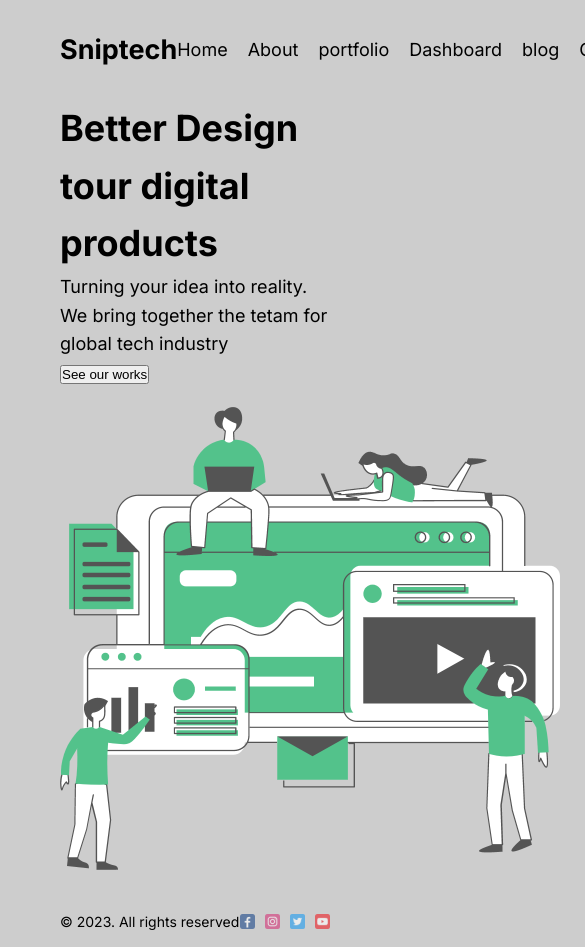
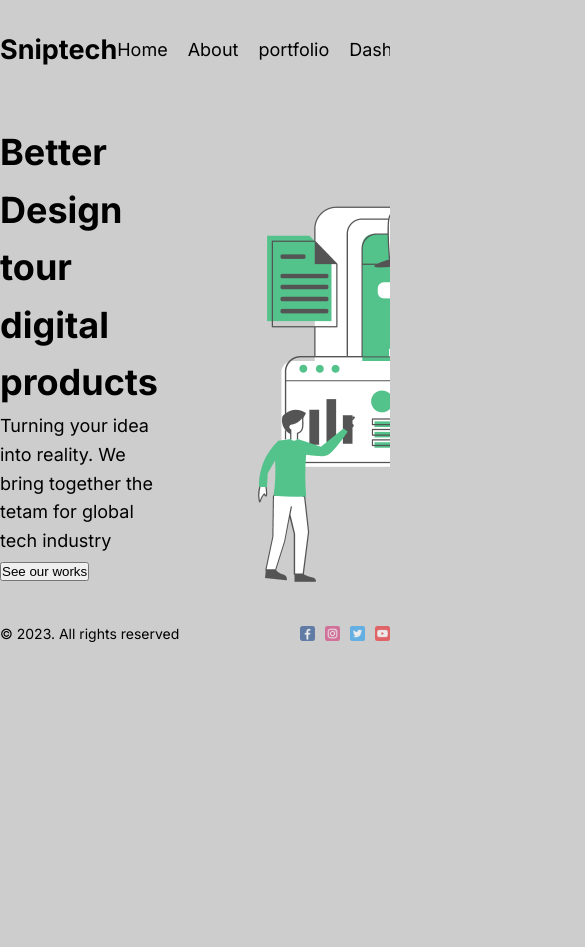
Before and after one commit to ngaridennis33/sniptech, a Next.js app: page / in a window 390 px wide. Shown: the top 947 px of the page, 585 px wide, since content can reach past the window. After the commit the page ends 844 px from the top, so only its background shows below. Built offline with nearby package versions, Linux system fonts and the light colour scheme.

Commit message:
Updated the login page For mobile devices of a max-width of 600px

```diff
--- a/src/app/dashboard/page.module.css
+++ b/src/app/dashboard/page.module.css
@@ -3,9 +3,13 @@
     width: 100%;
     display: flex;
 }
-* > .container {
-margin-bottom: 10px;
+@media only screen and (max-width:600px){
+    .wrapper {
+        width: 100%;
+        overflow-y: hidden;
+    }
 }
+
 .container{
     height: 70vh;
     background-color: #ffff;
@@ -17,6 +21,15 @@ margin-bottom: 10px;
     margin: 0 auto;
     padding: 50px;
     border-radius: 10px;
+}
+@media only screen and (max-width:600px){
+    .container {
+        width: 100%;
+        margin: 0;
+        height: 100%;
+        border-radius: 0px;
+        gap: 20px;
+    }
 }
 
 .header{
@@ -33,37 +46,79 @@ margin-bottom: 10px;
     flex-direction: column;
     justify-content: center;
     align-items: start;
+    gap: 20px;
 }
 
+.inputCont{
+    position: relative;
+    width: 100%;
+    height: 50px;
+    border-radius: 5px;
+
+
+}
 .input{
     border: none;
     width: 100%;
     height:50px;
     outline: none;
-    background: rgb(108, 105, 105);
+    border: 1px solid rgb(192, 192, 192);
+    padding-left: 10px;
+    margin-bottom: 10px;
     border-radius: 5px;
-    border: 1px solid rgb(192, 192, 192);
-    padding: 10px;
-    margin-bottom: 10px;
+    font-size: 14px;
+
 }
 .input:focus{
     border: 2px solid rgb(20, 57, 193);
+    transition: all ease;
 }
+
+.inputLabel{
+    position: absolute;
+    bottom: 0;
+    left: 0;
+    width: 100%;
+    pointer-events: none;
+}
+
+.inputLabelName{
+    position: absolute;
+    bottom: 10px;
+    left: 0px;
+    transition: all .3s ease;
+    padding-left: 10px;
+    color: grey;
+    font-size: 18px;
+
+}
+
+.input:focus + .inputLabel .inputLabelName,
+.input:valid + .inputLabel .inputLabelName{
+    transform: translateY(-80%);
+    font-size: 14px;
+    font-weight:700;
+    color: blue;
+    background-color: #ffff;
+    padding: 5px;
+    left: 5px;
+}
+
 
 .button{
     margin-top: 10px;
     padding: 10px;
     width: 100%;
     border: none;
-    background-color: green;
+    background-color: rgb(3, 128, 3);
     color: #ffff;
     font-size: 1rem;
     border-radius: 5px;
     cursor: pointer;
 }
 .button:hover{
-    background-color: rgb(3, 174, 3);
-    transition: ease;
+    background-color: rgb(3, 144, 3);
+    transition: all .3s ease;
 }
 
 .register{
@@ -104,3 +159,8 @@ position: relative;
 cursor: pointer;
 background-color: rgb(224, 223, 219);
 }
+
+.socialLogin:hover{
+background-color: rgb(227, 226, 221);
+transition: all 0.5s ease;
+}
--- a/src/app/globals.css
+++ b/src/app/globals.css
@@ -8,7 +8,7 @@
 
 html,s
 body {
-  max-width: 100vw;
+  /* max-width: 100vw; */
   overflow-x: hidden;
   background-color: #bbbb;
   font-family: sans-serif;
@@ -111,3 +111,14 @@ a{
   flex-direction: column;
   justify-content: space-between;
 }
+
+@media only screen and (max-width:600px){
+  .container {
+      width: 100%;
+      padding: 0;
+      height: 100vh;
+      overflow: hidden;
+      display: block;
+
+  }
+}
--- a/src/app/layout.js
+++ b/src/app/layout.js
@@ -6,8 +6,8 @@ import Footer from "@/components /footer/Footer";
 const inter = Inter({ subsets: ["latin"] });
 
 export const metadata = {
-  title: "Create Next App",
-  description: "Generated by create next app",
+  title: "SnipTech",
+  description: "Blog site created using react app",
 };
 
 export default function RootLayout({ children }) {
--- a/src/app/page.jsx
+++ b/src/app/page.jsx
@@ -4,11 +4,11 @@ import Hero from "/public/hero.png"
 
 export default function Home() {
   return (
-  <div>
+  <div className={styles.container}>
     <div className={styles.item}>
-      <h1>Better Design tour digital products</h1>
-     <p> Turning your idea into reality. We bring together the tetam for global tech industry</p>
-     <button> See our works</button>
+      <h1 className={styles.title}>Better Design tour digital products</h1>
+     <p className={styles.desc}>  Turning your idea into reality. We bring together the tetam for global tech industry</p>
+     <button className={styles.button}> See our works</button>
     </div>
 
     <div className={styles.item}>
--- a/src/app/page.module.css
+++ b/src/app/page.module.css
@@ -1,3 +1,10 @@
 .container{
-  background-color: brown;
+  display: flex;
+  align-items: center;
+  gap: 100px;
 }
+
+.item{
+  flex: 1;
+
+}
```
Also changed, not shown: src/app/dashboard/page.jsx (+17 -2 lines), public/5.jpeg (added).
